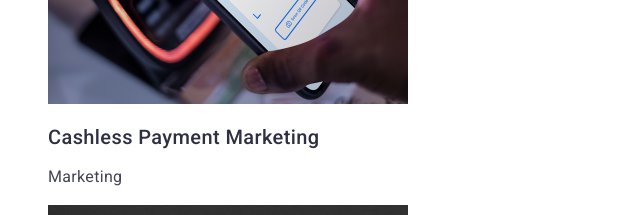
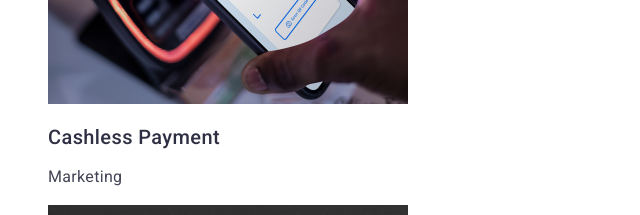
Before and after one commit to Igor9779/goit-markup-hw-02, a plain HTML site: page portfolio.html in a window 1280 px wide. Shown: the part 960-1175 px from the top of the page, without its empty margins (0-640 px from the left). Drawn offline with Linux system fonts and the light colour scheme.

Commit message:
portfolio-main-fix

```diff
--- a/portfolio.html
+++ b/portfolio.html
@@ -43,7 +43,7 @@
                         <p class="portfolio-text-photo">App</p></a>
                     </li>
                     <li class="portfolio-item-photo"><a class="portfolio-link link" href="#"><img src="./images/qr.jpg" alt="qr" width="360" height="300">
-                        <h2 class="portfolio-subtitle">Cashless Payment Marketing</h2>
+                        <h2 class="portfolio-subtitle">Cashless Payment</h2>
                         <p class="portfolio-text-photo">Marketing</p></a>
                     </li>
                     <li class="portfolio-item-photo"><a class="portfolio-link link" href="#"><img src="./images/laptop.jpg" alt="app" width="360" height="300">
```
